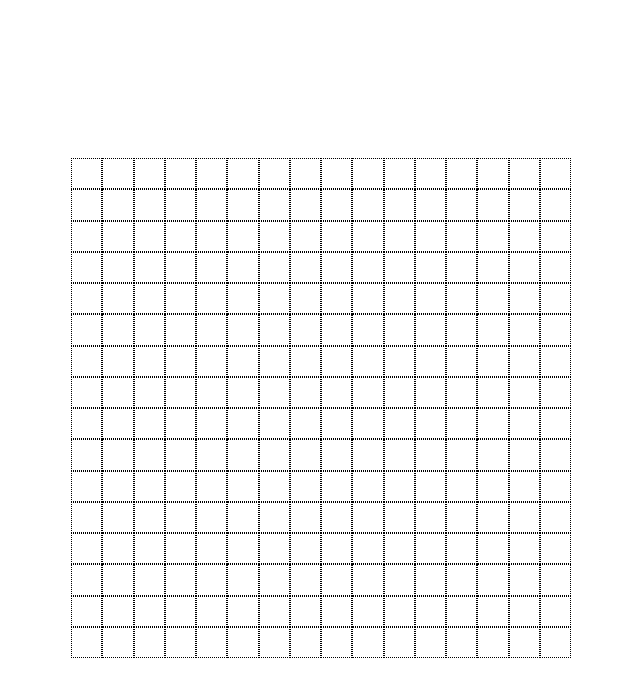
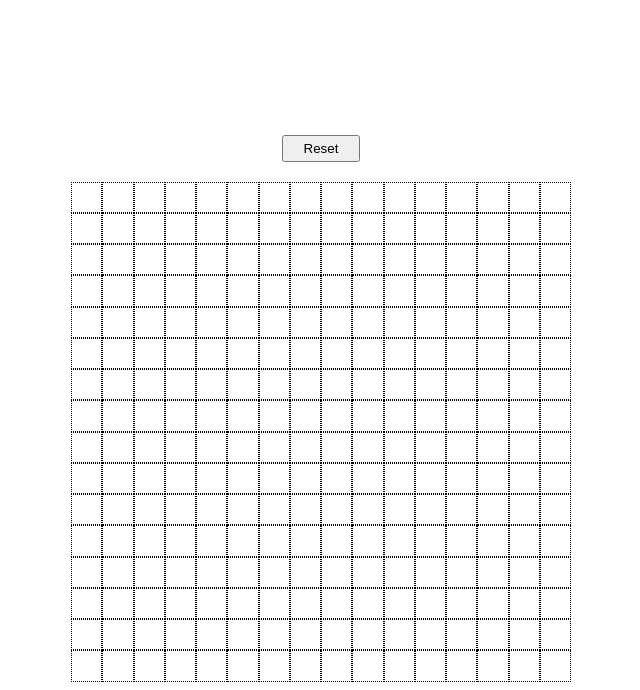
Before and after one commit to thejwuscript/etch-a-sketch, a plain HTML site: page index.html in a window 1280 px wide. Shown: the whole page, without its empty margins (319-959 px from the left). Drawn offline with Linux system fonts and the light colour scheme.

Commit message:
Added a reset button to clear the grid

```diff
--- a/index.html
+++ b/index.html
@@ -8,6 +8,7 @@
 </head>
 
 <body>
+<button class="reset-button">Reset</button>
 <div class="container"></div>
 
 
--- a/script.js
+++ b/script.js
@@ -65,3 +65,12 @@ function OnMouseUp() {
 // That is, remove the 'mouseenter' event listener when the click is released anywhere
 // on the document.
 document.addEventListener('mouseup', OnMouseUp);
+
+const button = document.querySelector("button");
+button.addEventListener('click', CreateNewGrid);
+
+function CreateNewGrid() {
+  squarediv.forEach(element => {
+    element.style.backgroundColor = "white";
+  });
+};
--- a/styles.css
+++ b/styles.css
@@ -2,10 +2,16 @@
 body {
   height: 100vh;
   display: flex;
+  flex-direction: column;
   justify-content: center;
   align-items: center;
 }
 
+.reset-button {
+  padding: 4px 20px;
+  margin-bottom: 20px;
+
+}
 /* Because the project instructions said that the grid "should be generated
  in the same total space as before", it was a hint that the container needs
  to have a fixed width and height. 500px chosen arbitrarily. */
```
